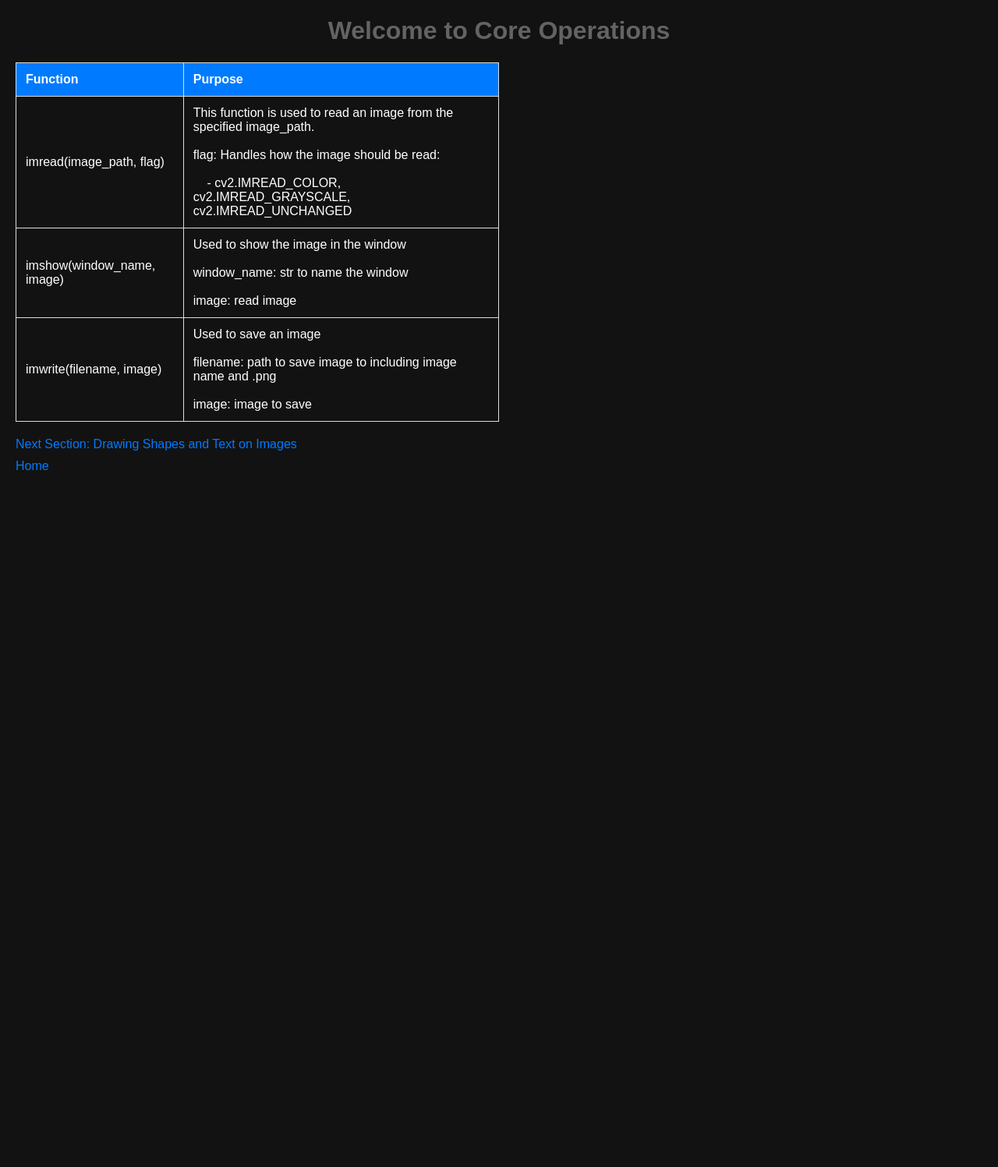
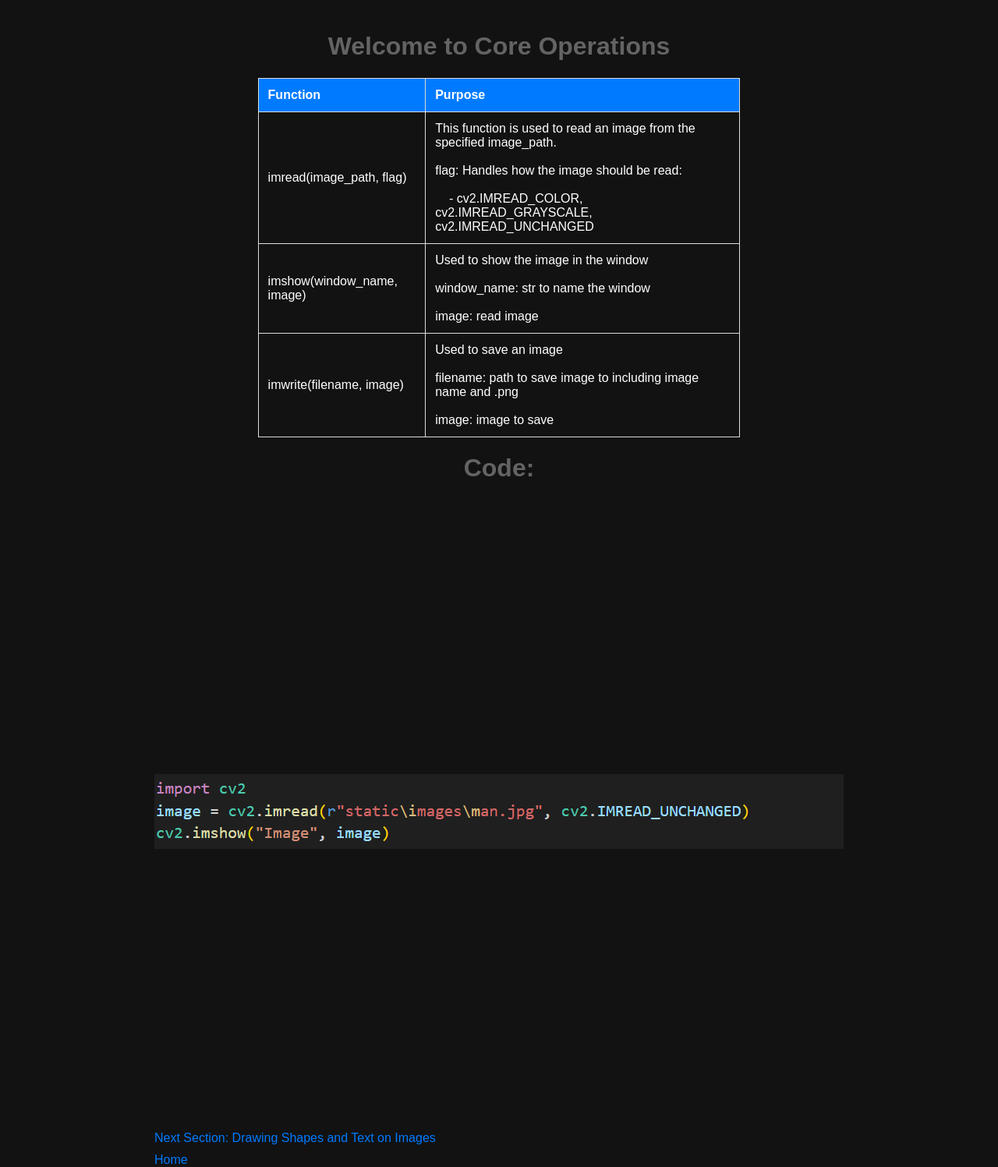
Before and after one commit to jacobfishel/Dark-Hair_detection, a Flask app: page /views/core_operations/ in a window 1280 px wide. Shown: the whole page at 78% size. Before the commit the page ends 603 px from the top, so only its background shows below. Run offline with Flask 3, Linux system fonts and the light colour scheme.

Commit message:
in progress

```diff
--- a/static/styles.css
+++ b/static/styles.css
@@ -1,3 +1,10 @@
+html, body {
+  height: 100%; /* Ensure body and html take up the full height of the screen */
+  margin: 0; /* Remove default margin */
+  display: flex; /* Use flexbox to center the content */
+  justify-content: center; /* Horizontally center the table */
+}
+
 body {
   background-color: #121212; /* Dark background */
   color: #ffffff; /* Light text color */
@@ -54,9 +61,9 @@ h1 {
 }
 
 table {
-  width: 50%; /* Full width of the page */
+  width: 70%; /* Full width of the page */
   border-collapse: collapse; /* Remove spacing between cells */
-  margin: 20px 0; /* Margin above and below the table */
+  margin: 0 auto; /* Margin above and below the table */
 }
 
 th, td {
@@ -69,3 +76,15 @@ th {
   background-color: #007BFF; /* Blue background for headers */
   color: white; /* White text for headers */
 }
+
+.image-container {
+  display: flex; /* Enable flexbox */
+  justify-content: center; /* Center horizontally */
+  align-items: center; /* Center vertically (optional, if you want vertical centering) */
+  height: 100vh; /* Set a height to center vertically if needed */
+}
+
+img {
+  max-width: 100%; /* Ensure the image scales with the container */
+  height: auto; /* Maintain aspect ratio */
+}
--- a/templates/core_operations.html
+++ b/templates/core_operations.html
@@ -44,6 +44,10 @@
             </tr>
         </tbody>
     </table>
+    <h1>Code:</h1>
+    <div class="image-container">
+        <img src="{{ url_for('static', filename='images/show_image_code.png') }}" alt="Image" style="height: auto;">
+    </div>
 
 
         <a href="{{ url_for('views.drawing_shapes_and_text_on_images') }}">Next Section: Drawing Shapes and Text on Images</a>
```
Also changed, not shown: main.py (+32 -24 lines), static/images/show_image_code.png (added).
